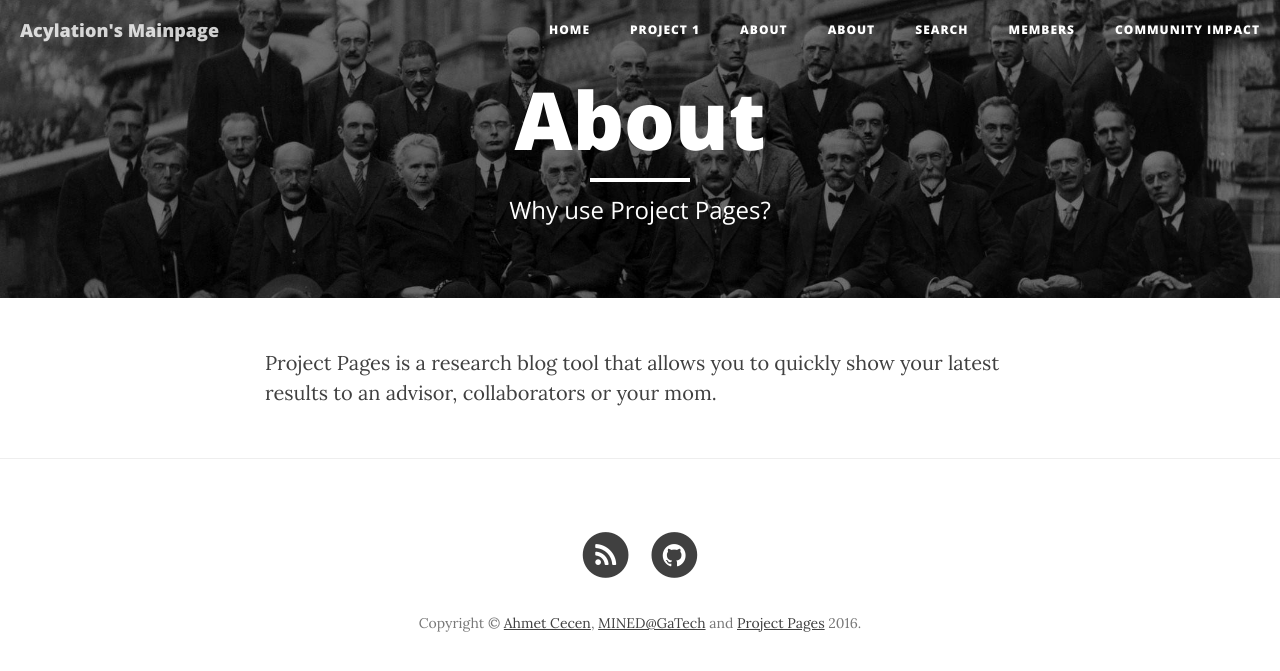
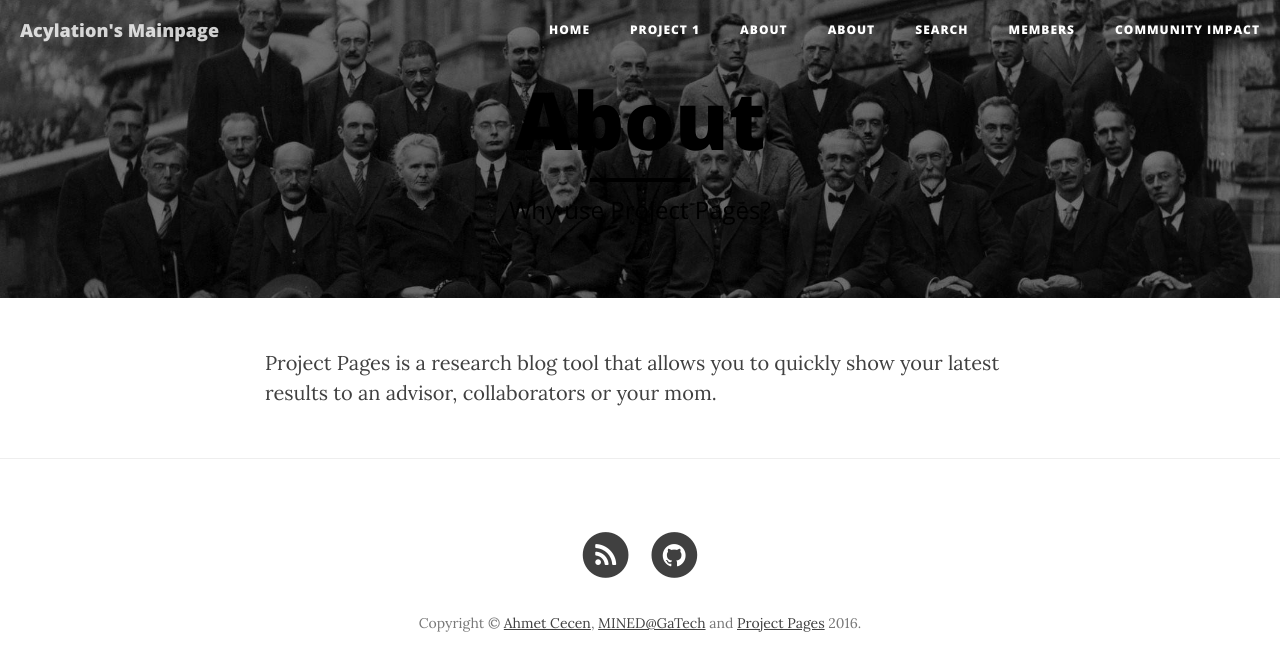
Before and after one commit to Acylation/GeneralTechBlog, a Jekyll site: the page built from docs/about.md, in a window 1280 px wide. Shown: the top 671 px of the page. Built offline with Jekyll 4.4.1, drawn with Linux system fonts in a browser that asks for light colours; nearby versions of some CDN libraries.

Commit message:
modify links

```diff
--- a/docs/_config.yml
+++ b/docs/_config.yml
@@ -6,12 +6,12 @@ url: "https://acylation.github.io"
 # Secondary Parameters
 baseurl: "/docs"
 header-img: img/home-bg.jpg
-headercolor: "#FFFFFF"
-logo: /project-pages/img/logos/Project-Pages-New-Logo-Inverted.png
+headercolor: "#000000"
+logo: img/logos/Project-Pages-New-Logo-Inverted.png
 
 # Tertiary Parameters
 github_username:  Acylation
-# project_repository: project-pages
+project_repository: acylation.github.io
 # disqus_shortname: project-pages
 g-analytics: UA-75881392-1
 altmetric: true
@@ -38,7 +38,7 @@ defaults:
 # Prose Settings
 prose:
   ignore: ['feed.xml', '/stl', '/ply', '/js', '/plugin', '/lib', '/projectors', '_layouts', '/_includes', 'Gruntfile.js', 'package.json', 'proselinks.jsonp', 'ppanchor.matin', '.gitignore', '/search', '/css', '/img', 'favicon.png','_data/*.json','LICENSES.md','README.md','colorscheme.scss','members.html','mentions.html','index.html']
-  siteurl: 'http://projectpages.github.io/project-pages/'
+  siteurl: 'http://acylation.github.io'
   ispp: true
   media: 'img'
   metadata:
@@ -103,7 +103,7 @@ prose:
       - name: "horizontal"
         field:
           element: "hidden"
-          value: </section></section><section markdown="1" data-background="http://projectpages.github.io/project-pages/img/slidebackground.png"><section markdown="1">
+          value: </section></section><section markdown="1" data-background="http://acylation.github.io/project-pages/img/slidebackground.png"><section markdown="1">
       - name: "vertical"
         field:
           element: "hidden"
@@ -111,7 +111,7 @@ prose:
       - name: "slideinit"
         field:
           element: "hidden"
-          value: <section markdown="1" data-background="http://projectpages.github.io/project-pages/img/slidebackground.png"><section markdown="1">
+          value: <section markdown="1" data-background="http://acylation.github.io/project-pages/img/slidebackground.png"><section markdown="1">
       - name: "theme"
         field:
           element: "select"
```
